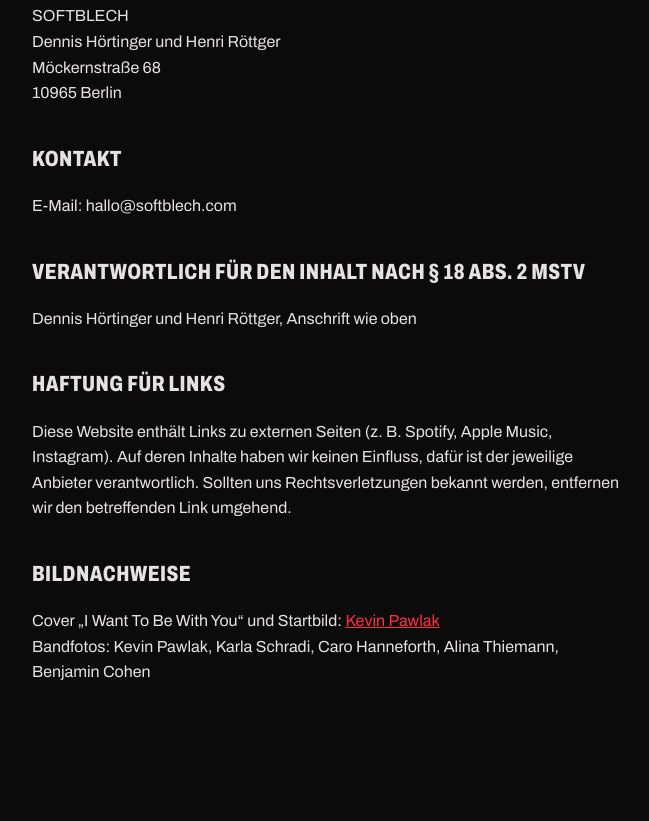
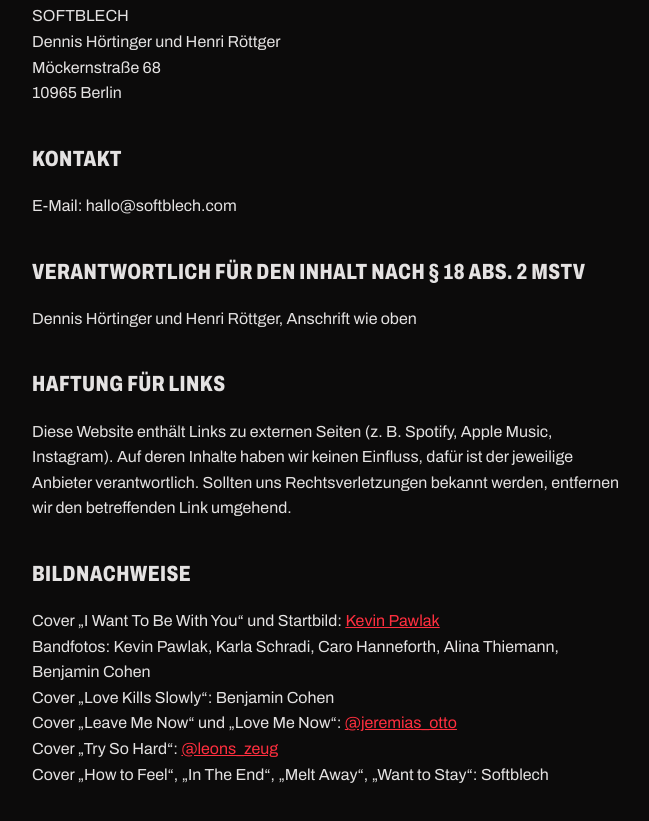
Before and after one commit to Softblech/softblech.github.io, a plain HTML site: page impressum.html in a window 1280 px wide. Shown: the part 307-1128 px from the top of the page, without its empty margins (214-863 px from the left). Before the commit the page ends 1088 px from the top, so only its background shows below. Drawn offline with Linux system fonts and the light colour scheme.

Commit message:
Impressum: Cover-Credits aller Singles aus den Release-Daten
Co-Authored-By: Claude Opus 5.5 <noreply@anthropic.com>
Claude-Session: https://claude.ai/code/session_01H7SvavCa9cD3ALPN4SQtEq

```diff
--- a/impressum.html
+++ b/impressum.html
@@ -62,7 +62,11 @@ a{color:var(--red)}
 <p>Diese Website enthält Links zu externen Seiten (z. B. Spotify, Apple Music, Instagram). Auf deren Inhalte haben wir keinen Einfluss, dafür ist der jeweilige Anbieter verantwortlich. Sollten uns Rechtsverletzungen bekannt werden, entfernen wir den betreffenden Link umgehend.</p>
 <h2>Bildnachweise</h2>
 <p>Cover „I Want To Be With You“ und Startbild: <a href="https://www.instagram.com/keevvkeevv" target="_blank" rel="noopener">Kevin Pawlak</a><br>
-Bandfotos: Kevin Pawlak, Karla Schradi, Caro Hanneforth, Alina Thiemann, Benjamin Cohen</p>
+Bandfotos: Kevin Pawlak, Karla Schradi, Caro Hanneforth, Alina Thiemann, Benjamin Cohen<br>
+Cover „Love Kills Slowly“: Benjamin Cohen<br>
+Cover „Leave Me Now“ und „Love Me Now“: <a href="https://www.instagram.com/jeremias_otto" target="_blank" rel="noopener">@jeremias_otto</a><br>
+Cover „Try So Hard“: <a href="https://www.instagram.com/leons_zeug" target="_blank" rel="noopener">@leons_zeug</a><br>
+Cover „How to Feel“, „In The End“, „Melt Away“, „Want to Stay“: Softblech</p>
 </main>
 <script src="nav.js?v=1"></script>
 </body>
```
